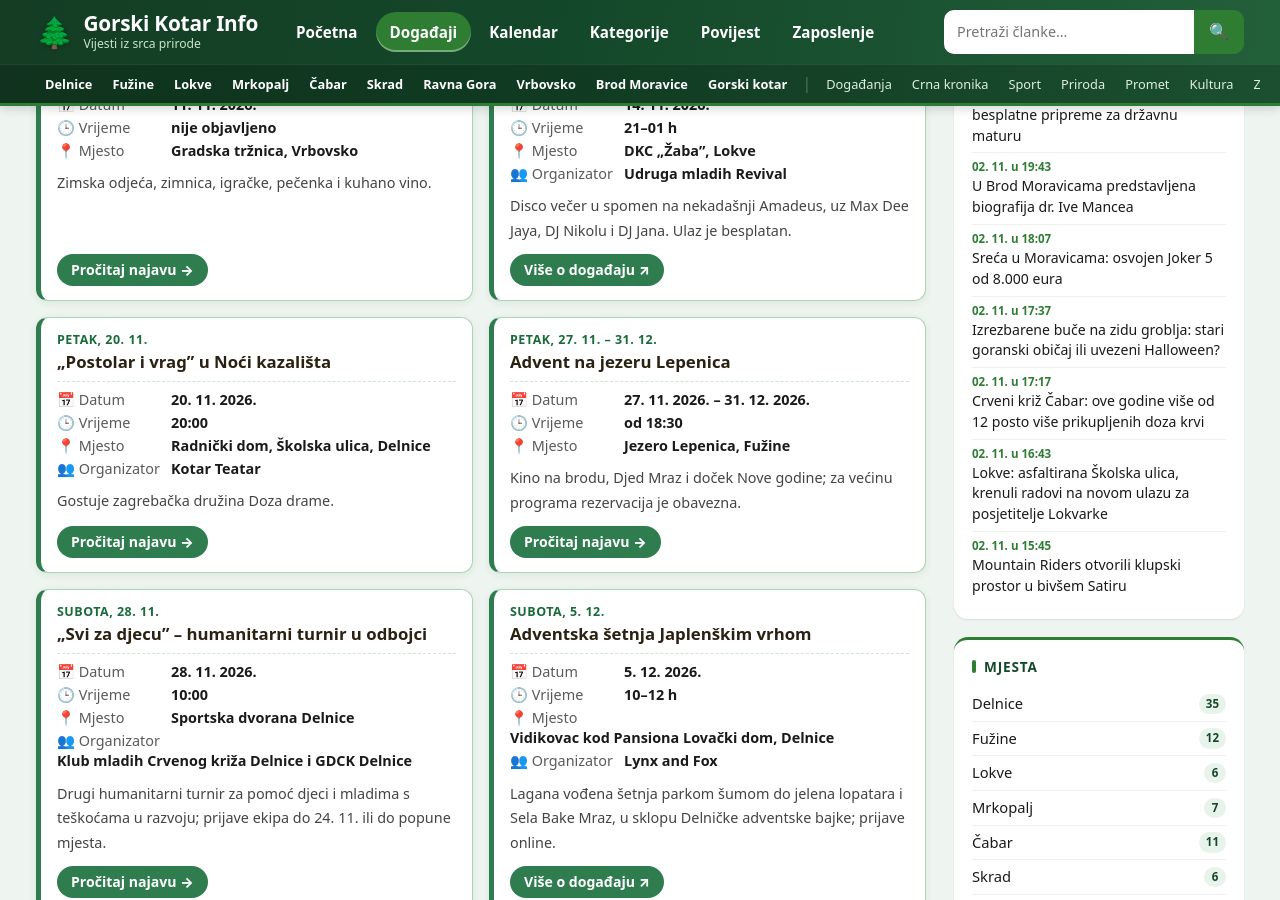
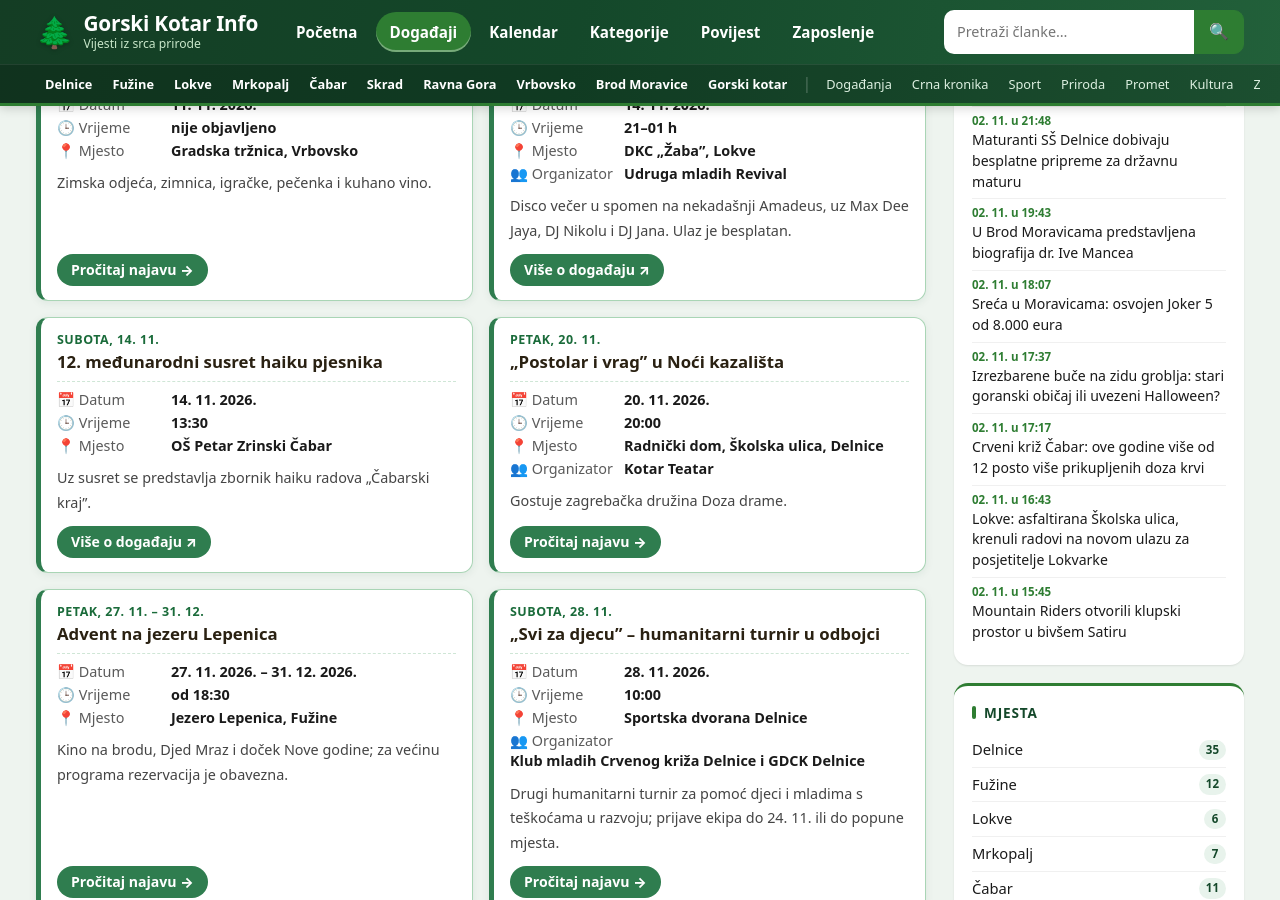
Before and after one commit to MojGK/gorski-kotar.info, a Jekyll site: the page built from dogadaji.md, in a window 1280 px wide and 900 px high, scrolled down 1102 px. Built offline with Jekyll 4.4.1, drawn with Linux system fonts in a browser that asks for light colours; some of the changed text lies outside the part shown.

Commit message:
Događanja: 12. međunarodni susret haiku pjesnika, Čabar 14. 11.

```diff
--- a/_data/dogadjanja.yml
+++ b/_data/dogadjanja.yml
@@ -2,7 +2,7 @@
 # Upute: _data/README-zaposlenje-dogadjanja.md
 # Prošli događaji (nakon datum_do, inače nakon datuma) automatski se skrivaju na /dogadaji/ i naslovnici;
 # u kalendaru ostaju pod „Prikaži prošla događanja” dok ih ne obrišete.
-azurirano: 2026-11-02
+azurirano: 2026-11-03
 dogadjaji:
 - naziv: Izložba ratnih fotografija Goranskih risova
   datum: 2026-11-04
@@ -62,6 +62,13 @@ dogadjaji:
   organizator: Udruga mladih Revival
   opis: Disco večer u spomen na nekadašnji Amadeus, uz Max Dee Jaya, DJ Nikolu i DJ Jana. Ulaz je besplatan.
   link: https://www.dogadanja.com/nocni-zivot/discotheque-amadeus-drustveno-kulturni-centar-zaba-lokve-2026-11-14/
+- naziv: 12. međunarodni susret haiku pjesnika
+  datum: 2026-11-14
+  vrijeme: "13:30"
+  mjesto: OŠ Petar Zrinski Čabar
+  grad: Čabar
+  opis: Uz susret se predstavlja zbornik haiku radova „Čabarski kraj”.
+  link: https://www.cabar.hr/kalendar_dogadjanja.php
 - naziv: „Postolar i vrag” u Noći kazališta
   datum: 2026-11-20
   vrijeme: "20:00"
```
